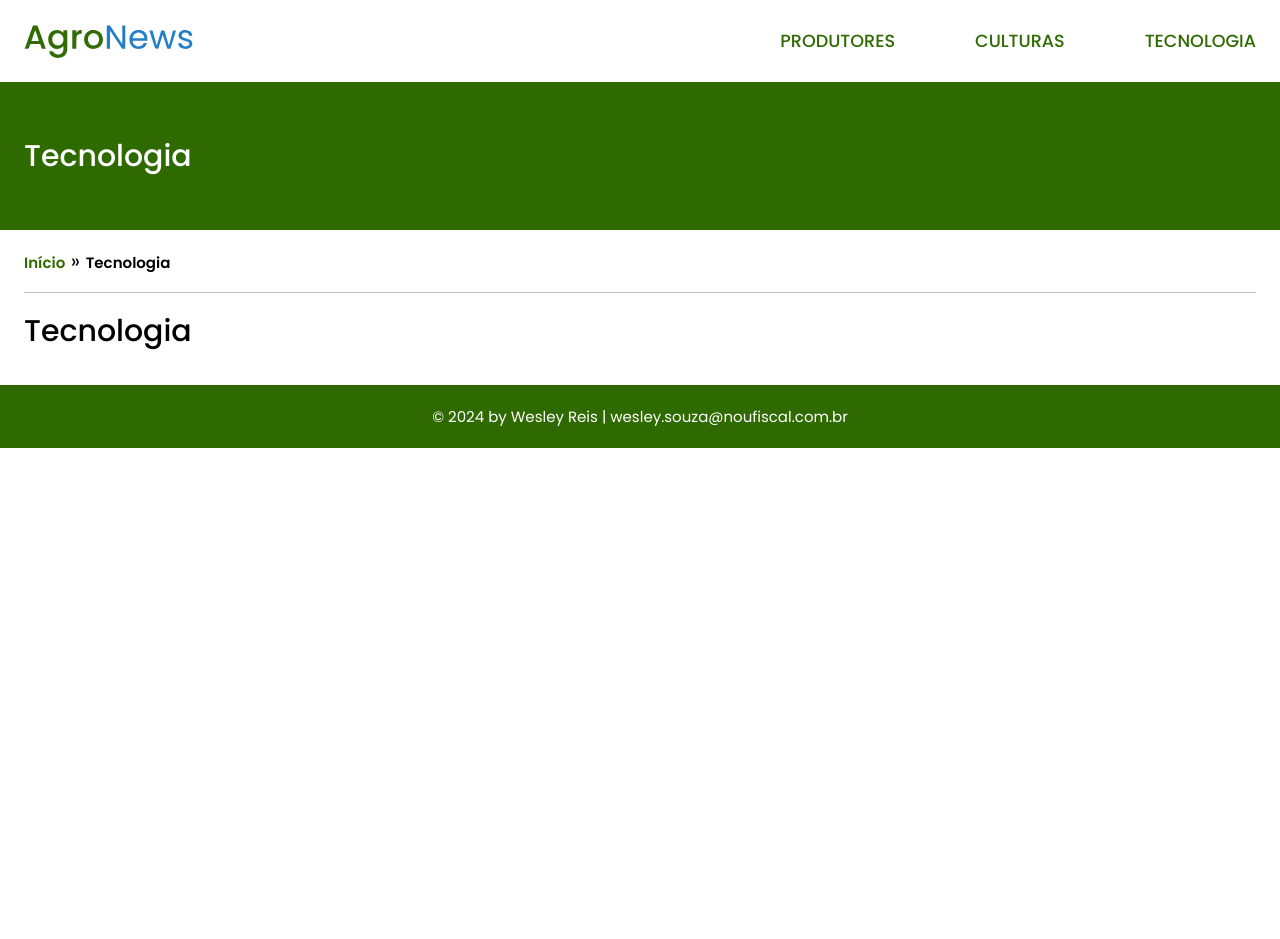
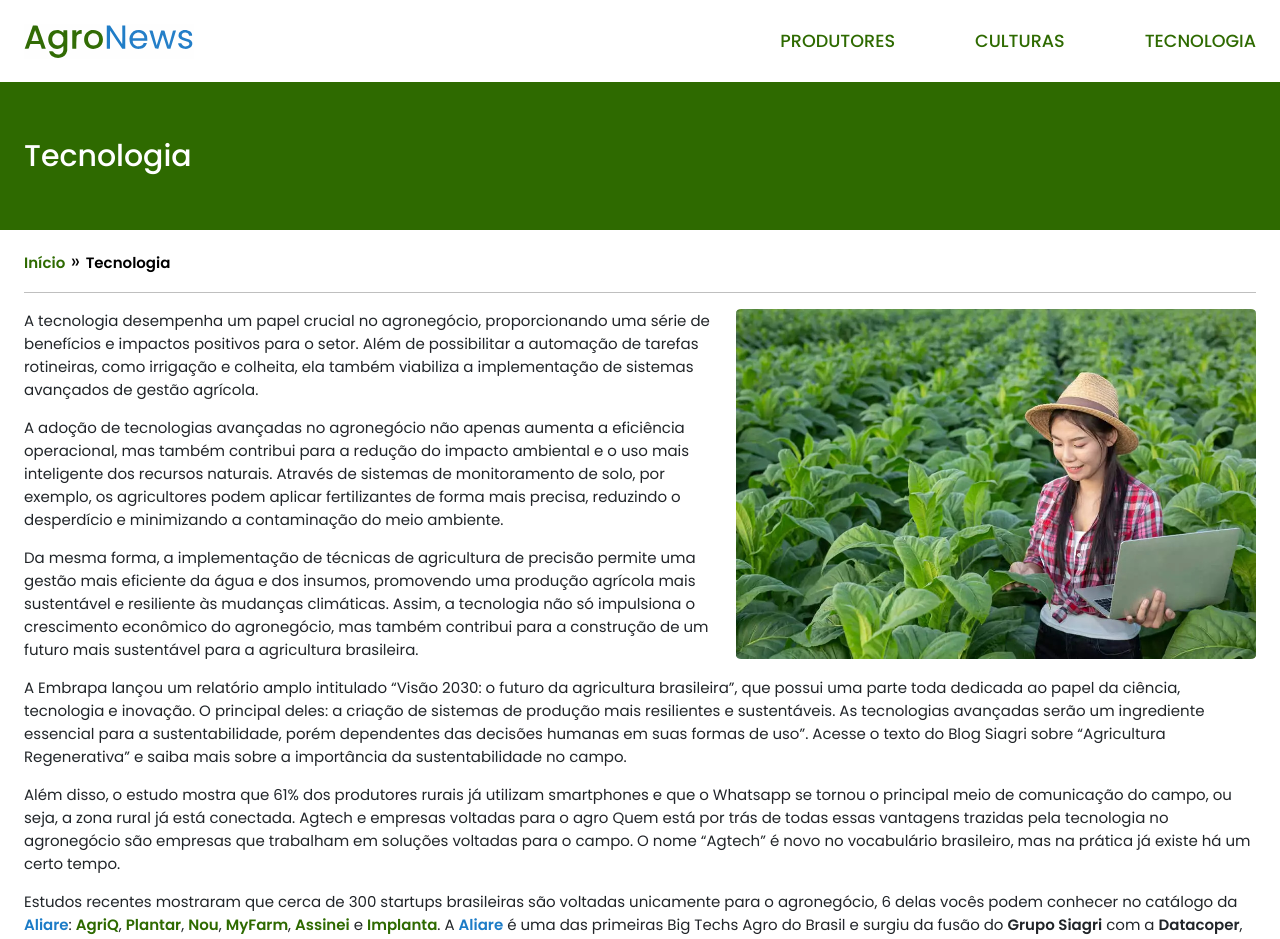
Before and after one commit to Wesleydno/fomacao-conexa-labs, a Vue app in the folder projeto-modulo-3/: page /tecnologia in a window 1280 px wide. Shown: the top 939 px of the page. Before the commit the page ends 800 px from the top, so only its background shows below. Built offline with nearby package versions, Linux system fonts and the light colour scheme.

Commit message:
pagina tecnologia

```diff
--- a/projeto-modulo-3/src/views/TecnologiaView.vue
+++ b/projeto-modulo-3/src/views/TecnologiaView.vue
@@ -1,5 +1,71 @@
+<script setup lang="ts">
+</script>
+
 <template>
-    <div>
-        <h1>Tecnologia</h1>
-    </div>
+        <section>
+            <article>
+                <picture>
+                    <img src="@/assets/images/tecnologias-no-agronegocio-importancia.jpg" alt="Tecnologia no agronegócio"
+                        width="520px" height="350px" class="alignright" />
+                </picture>
+                <p>
+                    A tecnologia desempenha um papel crucial no
+                    agronegócio, proporcionando uma
+                    série de benefícios e impactos positivos para o setor. Além de possibilitar a automação de
+                    tarefas rotineiras, como irrigação e colheita, ela também viabiliza a implementação de
+                    sistemas avançados de gestão agrícola.
+                </p>
+                <p>
+                    A adoção de tecnologias avançadas no agronegócio não apenas aumenta a eficiência operacional, mas
+                    também contribui para a redução do impacto ambiental e o uso mais inteligente dos recursos naturais.
+                    Através de sistemas de monitoramento de solo, por exemplo, os agricultores podem aplicar
+                    fertilizantes de forma mais precisa, reduzindo o desperdício e minimizando a contaminação do meio
+                    ambiente. </p>
+                <p>Da mesma forma, a implementação de técnicas de agricultura de precisão permite uma gestão mais
+                    eficiente da água e dos insumos, promovendo uma produção agrícola mais sustentável e resiliente às
+                    mudanças climáticas. Assim, a tecnologia não só impulsiona o crescimento econômico do agronegócio,
+                    mas também contribui para a construção de um futuro mais sustentável para a agricultura brasileira.
+                </p>
+
+                <p>A Embrapa lançou um relatório amplo intitulado “Visão 2030: o futuro da agricultura
+                    brasileira”, que possui uma parte toda dedicada ao papel da ciência, tecnologia e inovação.
+                    O principal deles: a criação de sistemas de produção mais resilientes e sustentáveis. As
+                    tecnologias avançadas serão um ingrediente essencial para a sustentabilidade, porém
+                    dependentes das decisões humanas em suas formas de uso”. Acesse o texto do Blog Siagri sobre
+                    “Agricultura Regenerativa” e saiba mais sobre a importância da sustentabilidade no campo.
+                </p>
+                <p>Além disso, o estudo mostra que 61% dos produtores rurais já utilizam smartphones e que o
+                    Whatsapp se tornou o principal meio de comunicação do campo, ou seja, a zona rural já está
+                    conectada.
+
+                    Agtech e empresas voltadas para o agro
+                    Quem está por trás de todas essas vantagens trazidas pela tecnologia no agronegócio são
+                    empresas que trabalham em soluções voltadas para o campo. O nome “Agtech” é novo no
+                    vocabulário brasileiro, mas na prática já existe há um certo tempo.</p>
+                <p>
+                    Estudos recentes mostraram que cerca de 300 startups brasileiras são voltadas unicamente para o
+                    agronegócio, 6 delas vocês podem conhecer no catálogo da <strong><a href="https://www.aliare.co/"
+                            class="secondary-color" alt="Link para o Aliare" target="_blank">Aliare</a></strong>:
+                    <strong><a href="https://www.aliare.co/solucao/agriq/" class="primary-color" alt="Link para o Agriq"
+                            target="_blank">AgriQ</a></strong>, <strong><a href="https://www.aliare.co/solucao/plantar/"
+                            class="primary-color" alt="Link para o Plantar" target="_blank">Plantar</a></strong>,
+                    <strong><a href="https://www.aliare.co/solucao/nou/" class="primary-color" alt="Link para o Nou"
+                            target="_blank">Nou</a></strong>, <strong><a href="https://www.aliare.co/solucao/myfarm/"
+                            class="primary-color" alt="Link para o Myfarm" target="_blank">MyFarm</a></strong>,
+                    <strong><a href="https://www.aliare.co/solucao/assinei/" class="primary-color"
+                            alt="Link para o Assinei" target="_blank">Assinei</a></strong> e <strong><a
+                            href="https://www.aliare.co/solucao/implanta/" class="primary-color"
+                            alt="Link para o Implanta" target="_blank">Implanta</a></strong>.
+
+                    A <strong><a href="https://www.aliare.co/" class="secondary-color" alt="Link para o Aliare"
+                            target="_blank">Aliare</a></strong> é uma das primeiras Big Techs Agro do Brasil e surgiu da
+                    fusão do <strong>Grupo Siagri</strong> com a
+                    <strong>Datacoper</strong>, duas empresas de tecnologia que já desenvolviam soluções para o
+                    agronegócio há décadas.
+                </p>
+            </article>
+        </section>
 </template>
+
+<style>
+</style>
```
